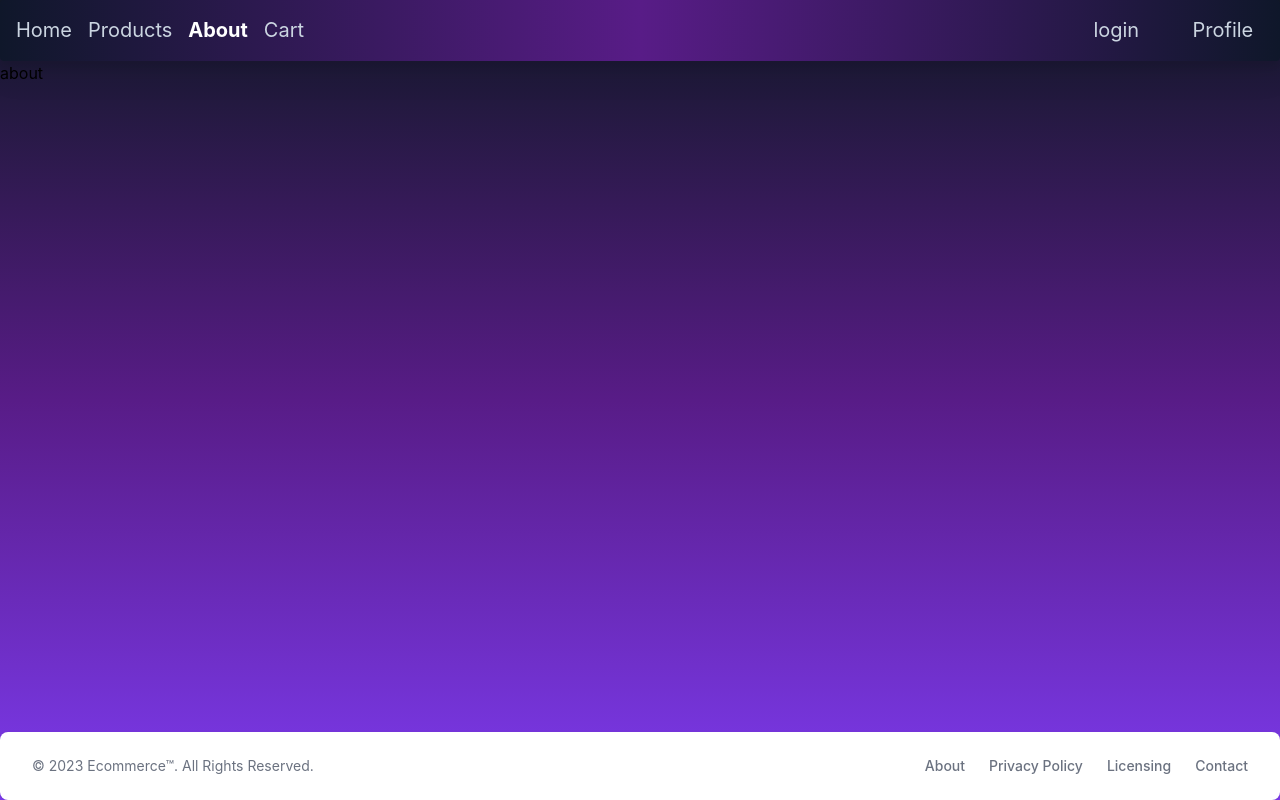
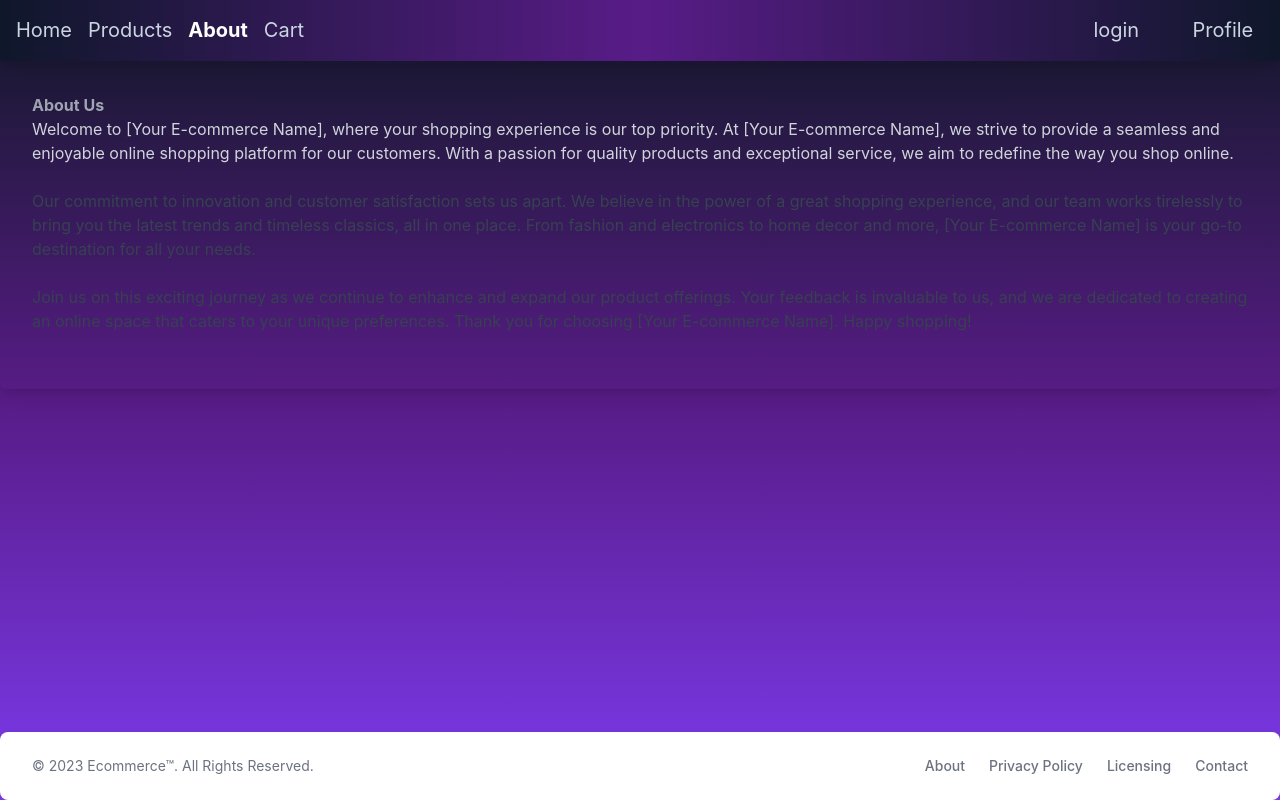
Before and after one commit to WajahatFit/new-app, a React (Create React App) app: page /about in a window 1280 px wide. Built offline with nearby package versions, Linux system fonts and the light colour scheme.

Commit message:
adds about page elements

```diff
--- a/src/pages/About.tsx
+++ b/src/pages/About.tsx
@@ -1,5 +1,36 @@
 import React from "react";
 
-export default function About() {
-  return <div>about</div>;
-}
+const AboutPage = () => {
+  return (
+    <div className="flex items-center justify-center">
+      <div className="h-full p-8 shadow-lg rounded-md">
+        <h1 className="font-bold bg-clip-text text-transparent bg-gradient-to-l from-gray-100 to-gray-400">
+          About Us
+        </h1>
+        <p className="text-gray-300 mb-6">
+          Welcome to [Your E-commerce Name], where your shopping experience is
+          our top priority. At [Your E-commerce Name], we strive to provide a
+          seamless and enjoyable online shopping platform for our customers.
+          With a passion for quality products and exceptional service, we aim to
+          redefine the way you shop online.
+        </p>
+        <p className="text-gray-700 mb-6">
+          Our commitment to innovation and customer satisfaction sets us apart.
+          We believe in the power of a great shopping experience, and our team
+          works tirelessly to bring you the latest trends and timeless classics,
+          all in one place. From fashion and electronics to home decor and more,
+          [Your E-commerce Name] is your go-to destination for all your needs.
+        </p>
+        <p className="text-gray-700 mb-6">
+          Join us on this exciting journey as we continue to enhance and expand
+          our product offerings. Your feedback is invaluable to us, and we are
+          dedicated to creating an online space that caters to your unique
+          preferences. Thank you for choosing [Your E-commerce Name]. Happy
+          shopping!
+        </p>
+      </div>
+    </div>
+  );
+};
+
+export default AboutPage;
--- a/src/pages/auth/Login.tsx
+++ b/src/pages/auth/Login.tsx
@@ -4,19 +4,16 @@ import { NavLink } from "react-router-dom";
 const Login = () => {
   return (
     <>
-      <section className="bg-gray-50 dark:bg-gray-900">
+      <section className="bg-[radial-gradient(ellipse_at_center,_var(--tw-gradient-stops))] from-purple-900 to-indigo-500">
         <div className="flex flex-col items-center justify-center px-6 py-8 mx-auto md:h-screen lg:py-0">
-          <a
-            href="www.google.com`"
-            className="flex items-center mb-6 text-2xl font-semibold text-gray-900 dark:text-white"
-          >
+          <span className="flex items-center mb-6 text-2xl font-semibold text-gray-900 dark:text-white">
             <img
               className="w-8 h-8 mr-2"
               src="https://flowbite.s3.amazonaws.com/blocks/marketing-ui/logo.svg"
               alt="logo"
             />
             Ecommerce
-          </a>
+          </span>
           <div className="w-full bg-white rounded-lg shadow dark:border md:mt-0 sm:max-w-md xl:p-0 dark:bg-gray-800 dark:border-gray-700">
             <div className="p-6 space-y-4 md:space-y-6 sm:p-8">
               <h1 className="text-xl font-bold leading-tight tracking-tight text-gray-900 md:text-2xl dark:text-white">
--- a/src/pages/auth/Signup.tsx
+++ b/src/pages/auth/Signup.tsx
@@ -3,8 +3,16 @@ import { NavLink } from "react-router-dom";
 const Signup = () => {
   return (
     <>
-      <section className="bg-[conic-gradient(at_top,_var(--tw-gradient-stops))] from-gray-900 via-gray-100 to-gray-900">
+      <section className="bg-[radial-gradient(ellipse_at_center,_var(--tw-gradient-stops))] from-purple-900 to-indigo-500">
         <div className="flex flex-col items-center justify-center px-6 py-8 mx-auto md:h-screen lg:py-0">
+          <span className="flex items-center mb-6 text-2xl font-semibold text-gray-900 dark:text-white">
+            <img
+              className="w-8 h-8 mr-2"
+              src="https://flowbite.s3.amazonaws.com/blocks/marketing-ui/logo.svg"
+              alt="logo"
+            />
+            Ecommerce
+          </span>
           <div className="w-full bg-white rounded-lg shadow dark:border md:mt-0 sm:max-w-md xl:p-0 dark:bg-gray-800 dark:border-gray-700">
             <div className="p-6 space-y-4 md:space-y-6 sm:p-8">
               <h1 className="text-xl font-bold leading-tight tracking-tight text-gray-900 md:text-2xl dark:text-white">
--- a/src/pages/landing.tsx
+++ b/src/pages/landing.tsx
@@ -8,11 +8,10 @@ const Landing = () => {
         <span className="font-bold bg-clip-text text-transparent bg-gradient-to-l from-gray-100 to-gray-400">
           Your Ultimate E-commerce Destination
         </span>
-        <div className="w-5/6 text-center pb-14 pt-14 text-2xl tracking-wide">
+        <div className="w-4/5 text-center pb-14 pt-14 text-2xl tracking-wide">
           <p className="bg-clip-text text-transparent bg-gradient-to-r bg-gradient-to-r from-white to-gray-400">
-            We offer world's top quality brands by prices you have never
-            imagined. Yes it is genuine and it is available for everyone, no
-            restrictions or limitations buy as you please.
+            At Ecommerce, we are not just selling products we're crafting an
+            immersive shopping experience tailored to your needs.
           </p>
         </div>
         <NavLink to="/products">
```
